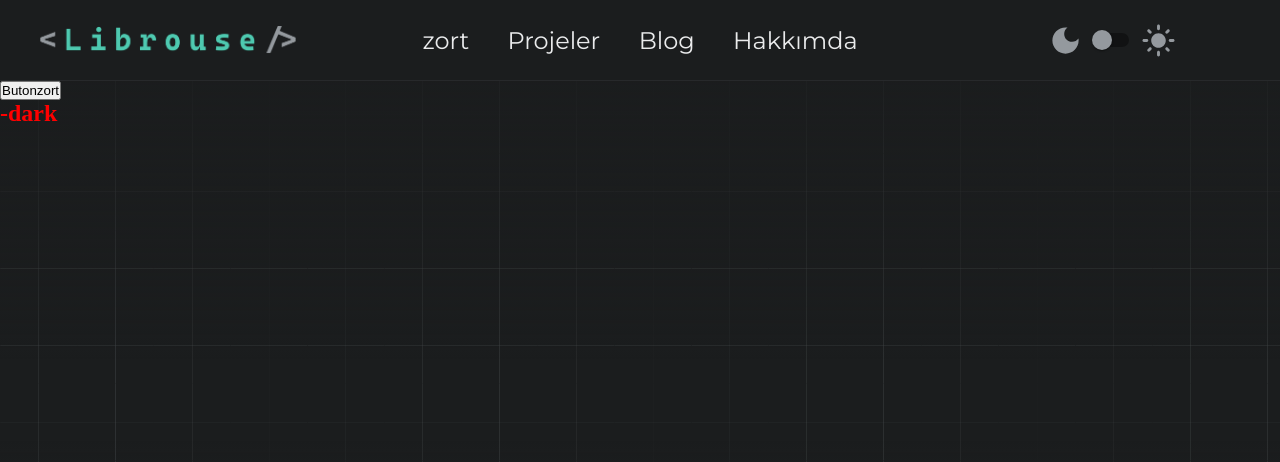
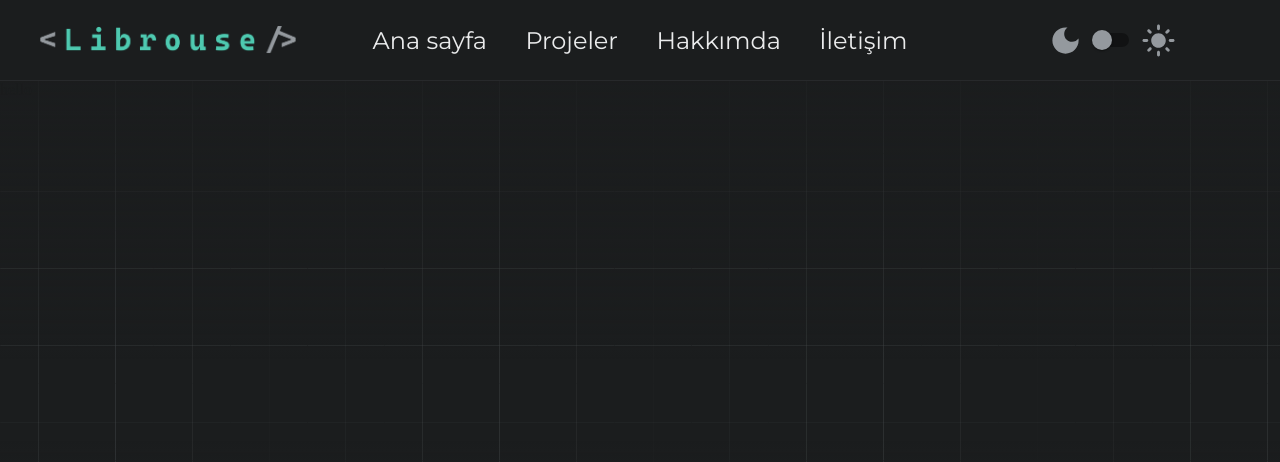
Before and after one commit to bugra-isik/HomePage, a Next.js app: page / in a window 1280 px wide. Shown: the top 462 px of the page. Built offline with nearby package versions, Linux system fonts and the light colour scheme.

Commit message:
v1.0.4 JSON dan veri çekme ve modüler yapma tamamlandı

```diff
--- a/app/components/Footer.jsx
+++ b/app/components/Footer.jsx
@@ -1,31 +1,15 @@
-import { useEffect, useState } from "../context/Context";
+import MainContext, {
+  useEffect,
+  useState,
+  useContext,
+} from "../context/Context";
 
 export default function Footer() {
-  const [zort, setZort] = useState();
-  useEffect(() => {
-    fetch("data.json")
-      .then((res) => res.json())
-      .then((data) => {
-        setZort(data);
-      })
-      .catch((error) => {
-        console.error("API hatası:", error);
-      });
-  }, []);
-
-  function switchTheme() {
-    setZort((a) => ({
-      ...a,
-      theme: zort?.theme === "-dark" ? "-light" : "-dark",
-    }));
-  }
 
   return (
     <div>
       <section>
-        <button onClick={switchTheme}>Butonzort</button>
-
-        <h1 style={{color:"red"}}>{zort?.theme}</h1>
+        hello
       </section>
     </div>
   );
--- a/app/components/Nav.jsx
+++ b/app/components/Nav.jsx
@@ -1,75 +1,62 @@
 "use client";
 
 import LightModeIcon from "@mui/icons-material/LightMode";
-import { Switch, Label, Divider } from "@mui/material";
+import { Switch, Label, Divider, Skeleton } from "@mui/material";
 import { useContext, useState } from "react";
 import MainContext from "../context/Context";
 import DarkModeIcon from "@mui/icons-material/DarkMode";
 import Link from "next/link";
 
-
-
-
-
 export default function Nav() {
-  const { data, setData } = useContext(MainContext);
-
-  const [deneme, setDeneme] = useState({
-    sayi: 0,
-  });
+  const { data, arr, setArr } = useContext(MainContext);
 
   function switchTheme() {
-    setData((copy) => ({
-      ...copy,
-      theme: data.theme === "-dark" ? "-light" : "-dark",
-      logo: data.logo === "/logodark.png" ? "/logolight.png" : "/logodark.png",
-      switchColor: data.switchColor === "#94999e" ? "#44494b" : "#94999e",
-      mainColor: data.mainColor === "#1b1d1e" ? "#eaebec" : "#1b1d1e",
-    }));
+    setArr((parameter) => (parameter === 0 ? 1 : 0));
   }
+
   return (
     <div>
-      <nav style={{ backgroundColor: data.mainColor }}>
+      <nav style={{ backgroundColor: data?.mainColor[arr] }}>
         <ul>
-          <Link href={"/app"}  >
-            <img id="logo" src={data.logo} alt="Logo" />
+          <Link href={"/app"}>
+            <img id="logo" src={data?.logo[arr]} alt="Logo" />
           </Link>
         </ul>
         <ul style={{ gap: "3vw" }}>
           <li>
-            <a className={`a${data.theme}`} href="">
-              {data.nav.anasayfa}
+            <a className={`a${data?.theme[arr]}`} href="">
+              {data?.nav[1][0]}
             </a>
           </li>
           <li>
-            <a className={`a${data.theme}`} href="">
-              Projeler {}
+            <a className={`a${data?.theme[arr]}`} href="">
+            {data?.nav[2][0]}
             </a>
           </li>
           <li>
-            <a className={`a${data.theme}`} href="">
-              Blog
+            <a className={`a${data?.theme[arr]}`} href="">
+            {data?.nav[3][0]}
             </a>
           </li>
           <li>
-            <a className={`a${data.theme}`} href="">
-              Hakkımda
+            <a className={`a${data?.theme[arr]}`} href="">
+            {data?.nav[4][0]}
             </a>
           </li>
         </ul>
         <ul className="themeSwitchSection">
           <li style={{ display: "flex", alignItems: "center" }}>
             <DarkModeIcon
-              style={{ cursor: "pointer", color: data.switchColor }}
+              style={{ cursor: "pointer", color: data?.switchColor[arr] }}
               fontSize="large"
             />
             <Switch
               {...Label}
               onClick={switchTheme}
-              style={{ color: data.switchColor }}
+              style={{ color: data?.switchColor[arr] }}
             />
             <LightModeIcon
-              style={{ cursor: "pointer", color: data.switchColor }}
+              style={{ cursor: "pointer", color: data?.switchColor[arr] }}
               fontSize="large"
             />
           </li>
--- a/app/layout.jsx
+++ b/app/layout.jsx
@@ -17,7 +17,7 @@ export default function RootLayout({ children }) {
         <meta name="viewport" content="width=device-width, initial-scale=1.0" />
         <title>{metadata.title}</title>
       </head>
-      <body style={{backgroundColor:"red"}}>
+      <body style={{backgroundColor:"#1b1d1e"}}>
         <Page />
       </body>
     </html>
--- a/app/page.js
+++ b/app/page.js
@@ -4,21 +4,32 @@ import Image from "next/image";
 import Footer from "./components/Footer";
 import Main from "./components/Main";
 import Nav from "./components/Nav";
-import MainContext, { useState } from "./context/Context";
+import MainContext, {
+  useState,
+  useEffect,
+  useContext,
+} from "./context/Context";
 
 export default function Page() {
-  const [data, setData] = useState({
-    theme: "-dark",
-    logo: "/logodark.png",
-    switchColor: "#94999e",
-    nav: { anasayfa: "zort" },
-    mainColor: "#1b1d1e",
-  });
+  const [data, setData] = useState();
+  const [arr, setArr] = useState(0);
+
+  useEffect(() => {
+    fetch("data.json")
+      .then((res) => res.json())
+      .then((data) => {
+        setData(data);
+      })
+      .catch((error) => {
+        console.error("API hatası:", error);
+      });
+  }, []);
+
   return (
-    <MainContext.Provider value={{ data, setData }}>
+    <MainContext.Provider value={{ data, setData, arr, setArr }}>
       <div>
-        <div className={`bg-1${data.theme}`}>
-          <div className={`bg-2${data.theme}`}>
+        <div className={`bg-1${data?.theme[arr]}`}>
+          <div className={`bg-2${data?.theme[arr]}`}>
             <div className="bg-3">
               <Nav />
               <Main />
--- a/package.json
+++ b/package.json
@@ -12,6 +12,7 @@
   "dependencies": {
     "@emotion/react": "^11.11.1",
     "@emotion/styled": "^11.11.0",
+    "@headlessui/react": "^1.7.15",
     "@mui/icons-material": "^5.11.16",
     "@mui/material": "^5.13.5",
     "next": "13.4.6",
--- a/public/data.json
+++ b/public/data.json
@@ -1,16 +1,12 @@
 {
-  "theme": "-dark",
-  "logo": "/logodark.png",
-  "switchColor": "#94999e",
-  "mainColor": "#1b1d1e",
+  "theme": ["-dark", "-light"],
+  "logo": ["/logodark.png", "/logolight.png"],
+  "switchColor": ["#94999e", "#44494b"],
+  "mainColor": ["#1b1d1e", "#eaebec"],
   "nav": {
-    "anasayfa": "jsonanasayfa",
-    "anasayfa2": "zort",
-    "anasayfa3": "zort"
-  },
-  "nav2": {
-    "anasayfa": "zort",
-    "anasayfa2": "zort",
-    "anasayfa3": "zort"
+    "1": ["Ana sayfa", "Home"],
+    "2": ["Projeler", "Projects"],
+    "3": ["Hakkımda", "About"],
+    "4": ["İletişim", "Contact"]
   }
 }
```
Also changed, not shown: 1 other file (tests, documents, lock files or other folders).
